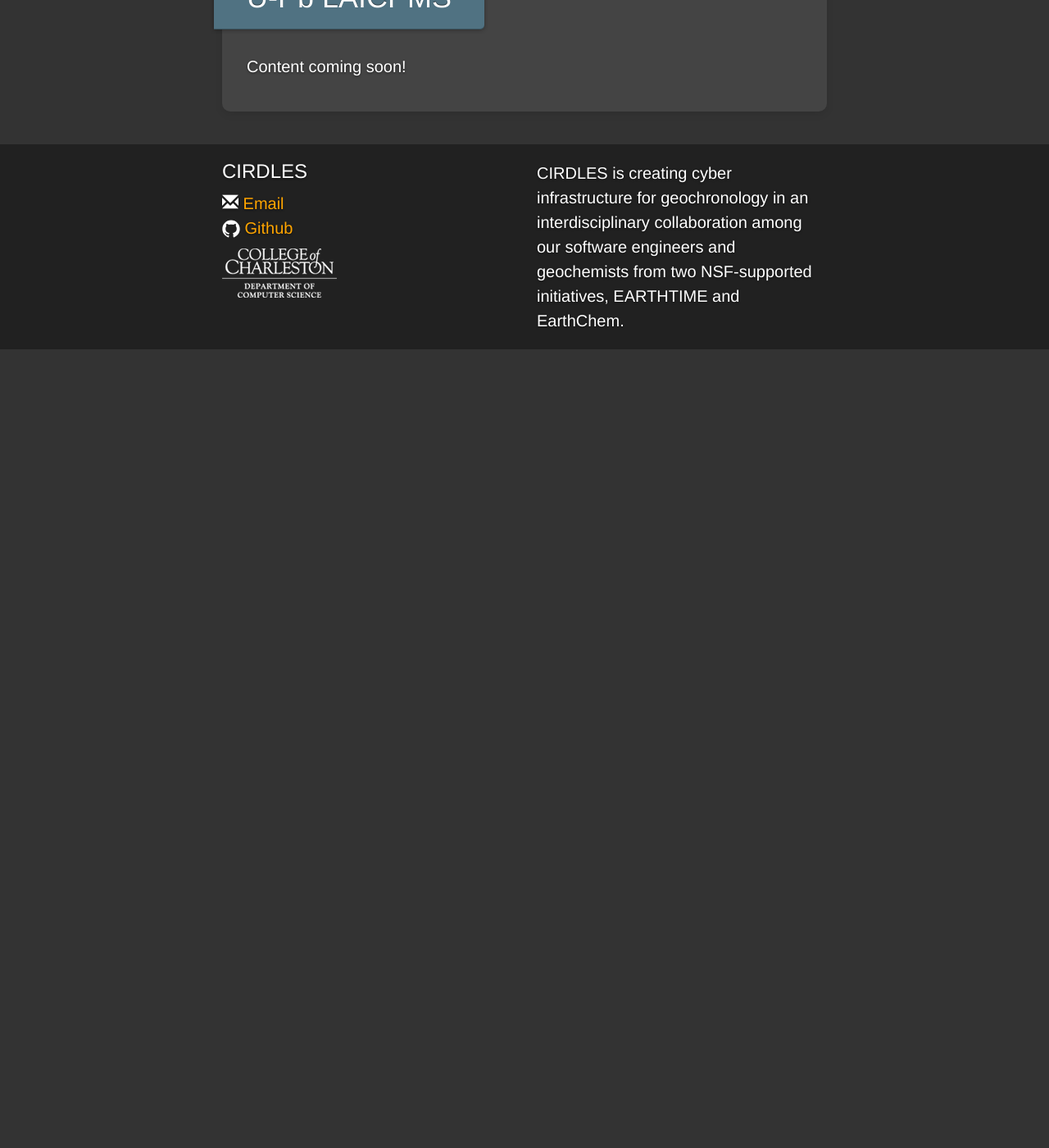
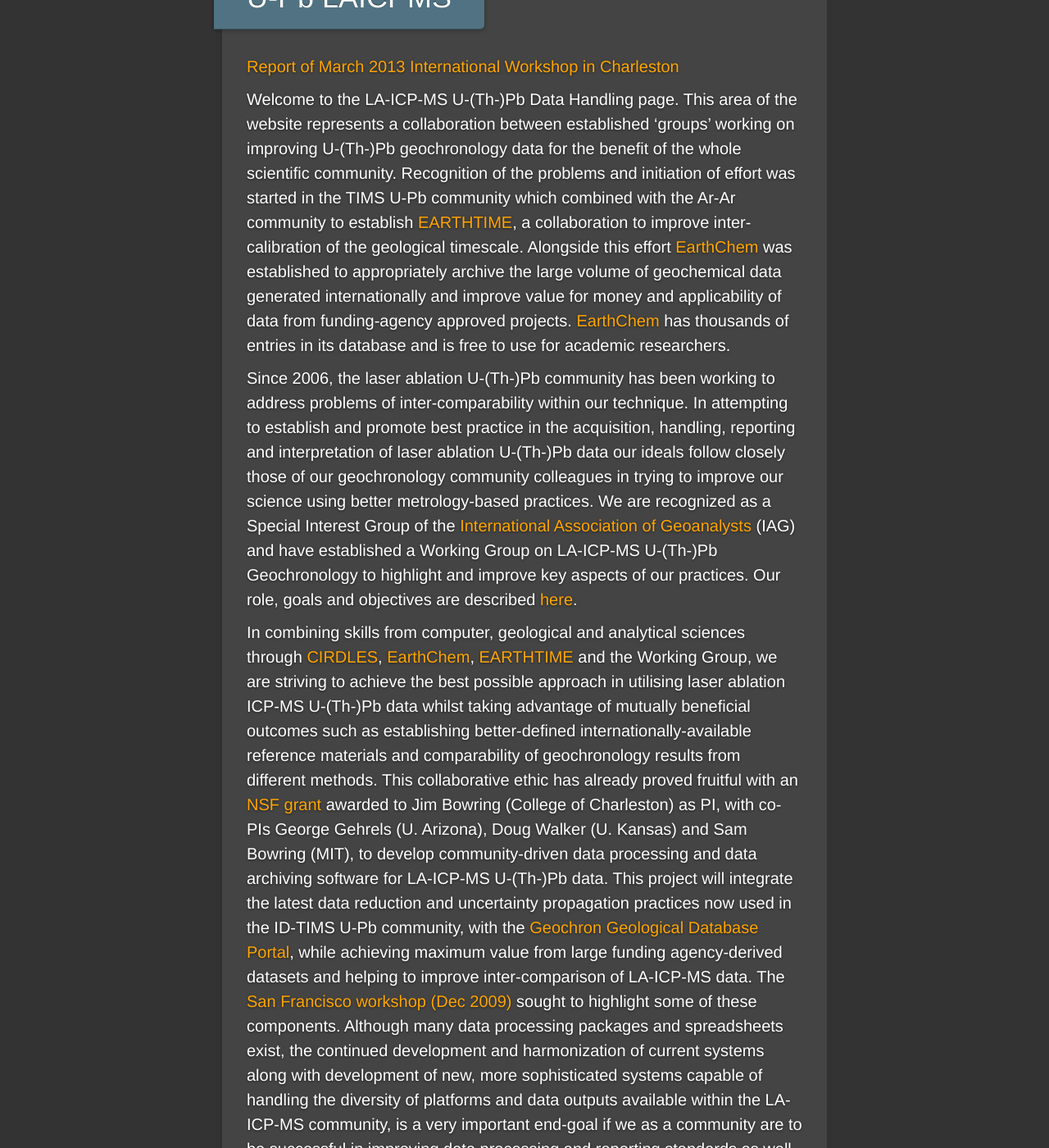
Before and after one commit to shefaliemmanuel/cirdles.github.com, a Jekyll site: the page built from community/u-pb-laicpms.md, in a window 1280 px wide and 1400 px high, scrolled down 266 px. Shown: the whole window at 82% size. Built offline with Jekyll 4.4.1, drawn with Linux system fonts in a browser that asks for light colours; before the commit the page ends 900 px from its top, so only the background shows below that; some of the changed text lies outside the part shown.

Commit message:
added in UPb LAICPMS community info

```diff
--- a/community/u-pb-laicpms.md
+++ b/community/u-pb-laicpms.md
@@ -4,5 +4,35 @@
 title: U-Pb LAICPMS
 permalink: /community/u-pb-laicpms/
 ---
+[Report of March 2013 International Workshop in Charleston](../../assets/documents/LAICPMS_2013WorkshopReport.pdf)
 
-Content coming soon!
+Welcome to the LA-ICP-MS U-(Th-)Pb Data Handling page. This area of the website represents a collaboration between established ‘groups’ working on improving U-(Th-)Pb geochronology data for the benefit of the whole scientific community.
+Recognition of the problems and initiation of effort was started in the TIMS U-Pb community which combined with the Ar-Ar community to establish <a href="http://www.earth-time.org" target="_blank">EARTHTIME</a>, a collaboration to improve
+inter-calibration of the geological timescale. Alongside this effort <a href="http://www.earthchem.org" target="_blank">EarthChem</a> was established to appropriately archive the large volume of geochemical data generated internationally
+and improve value for money and applicability of data from funding-agency approved projects. <a href="http://www.earthchem.org" target="_blank">EarthChem</a> has thousands of entries in its database and is free to use for academic researchers.
+
+Since 2006, the laser ablation U-(Th-)Pb community has been working to address problems of inter-comparability within our technique. In attempting to establish and promote best practice in the acquisition,
+handling, reporting and interpretation of laser ablation U-(Th-)Pb data our ideals follow closely those of our geochronology community colleagues in trying to improve our science using better metrology-based practices.
+We are recognized as a Special Interest Group of the <a href="http://www.geoanalyst.org/" target="_blank">International Association of Geoanalysts</a> (IAG) and have established a
+Working Group on LA-ICP-MS U-(Th-)Pb Geochronology to highlight and improve key aspects of our practices.
+Our role, goals and objectives are described [here](http://www.elementsmagazine.org/archives/e5_4/e5_4_sn_iag.pdf).
+
+In combining skills from computer, geological and analytical sciences through <a href="http://www.CIRDLES.org" target="_blank">CIRDLES</a>, <a href="http://www.earthchem.org" target="_blank">EarthChem</a>,
+<a href="http://www.earth-time.org" target="_blank">EARTHTIME</a> and the Working Group, we are striving to achieve the best possible approach in utilising laser
+ablation ICP-MS U-(Th-)Pb data whilst taking advantage of mutually beneficial outcomes such as establishing better-defined internationally-available reference materials and comparability of geochronology
+results from different methods. This collaborative ethic has already proved fruitful with an <a href="http://www.nsf.gov/awardsearch/showAward?AWD_ID=0930223" target="_blank">NSF grant</a>
+ awarded to Jim Bowring (College of Charleston) as PI, with co-PIs George Gehrels (U. Arizona), Doug Walker (U. Kansas) and Sam Bowring (MIT), to develop community-driven data processing and data
+archiving software for LA-ICP-MS U-(Th-)Pb data. This project will integrate the latest data reduction and uncertainty propagation practices now used in the ID-TIMS U-Pb community,
+with the <a href="http://www.geochronportal.org/" target="_blank">Geochron Geological Database Portal</a>, while achieving maximum value from large funding agency-derived datasets and helping to improve inter-comparison of LA-ICP-MS data.
+The <a href="http://onlinelibrary.wiley.com/doi/10.1029/2010EO280003/abstract" target="_blank">San Francisco workshop (Dec 2009)</a> sought to highlight some of these components. Although many data processing packages and spreadsheets exist,
+the continued development and harmonization of current systems along with
+development of new, more sophisticated systems capable of handling the diversity of platforms and data outputs available within the LA-ICP-MS community, is a very important end-goal if we as a community are to be
+successful in improving data processing and reporting standards as well as the inter-comparability of data.
+
+We hope you find these pages useful and informative and we encourage and ask for your active participation in the discussions and planned activities. We hope you will support this community effort and we are happy to receive any comments and suggestions you would like to make that would improve the site and direct the efforts of the community towards its goals. We look forward to liasing with you all on this initiative which we feel is of paramount importance for our science at this time.
+
+Very best regards,
+
+Matt Horstwood, Jan Kosler, Simon Jackson, Norman Pearson, Paul Sylvester
+(Co-ordinators, Working Group on LA-ICP-MS U-(Th-)Pb Geochronology)
+in collaboration with our <a href="http://www.earth-time.org" target="_blank">EARTHTIME</a>, <a href="http://www.CIRDLES.org" target="_blank">CIRDLES</a> and <a href="http://www.earthchem.org" target="_blank">EarthChem</a> colleagues.
--- a/index.html
+++ b/index.html
@@ -28,8 +28,8 @@
 			<li><a href="http://www.cs.cofc.edu" target="_blank"> Computer Science Department at The College of Charleston </a></li>
 			<li><a href="http://msps.cofc.edu/academicservices/scamp.php" target="_blank"> South Carolina Alliance for Minority Participation (SCAMP) </a></li>
 			<li><a href="http://www.nsf.gov" target="_blank">The National Science Foundation</a></li>
-			<li><a href="http://www.earth-time.org" target="_blank">EARTHTIME Project</a></li>
-			<li><a href="http://www.earthchem.org" target="_blank">EarthChem Project</a></li>
+			<li><a href="http://www.earth-time.org" target="_blank">EARTHTIME</a></li>
+			<li><a href="http://www.earthchem.org" target="_blank">EarthChem</a></li>
 			<li><a href="http://www.geochronportal.org/" target="_blank">Geochron Geological Database Portal</a></li>
 			<li><a href="http://earthcube.org/" target="_blank">EarthCube</a></li>
 		</ul>
```
Also changed, not shown: 1 other file.
